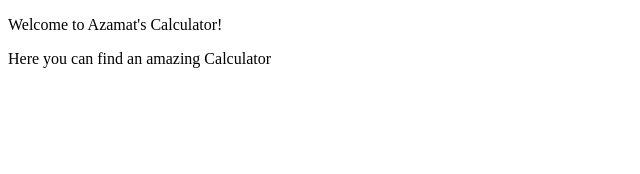
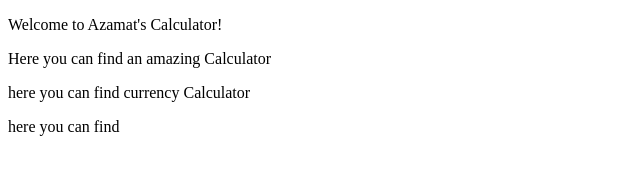
Before and after one commit to azamat-dev043/calculator_app, a plain HTML site: page main_page.html in a window 1280 px wide. Shown: the whole page, without its empty margins (0-640 px from the left). Drawn offline with Linux system fonts and the light colour scheme.

Commit message:
modified body part of main page html

```diff
--- a/main_page.html
+++ b/main_page.html
@@ -9,5 +9,18 @@
     <p> Welcome to Azamat's Calculator! </p>
 
     <p> Here you can find an amazing Calculator</p>
+
+
+    <div>
+        <div>
+            <p>here you can find currency Calculator</p>
+        </div>
+
+        <div>
+            <p>
+                here you can find
+            </p>
+        </div>
+    </div>
 </body>
 </html>
```
